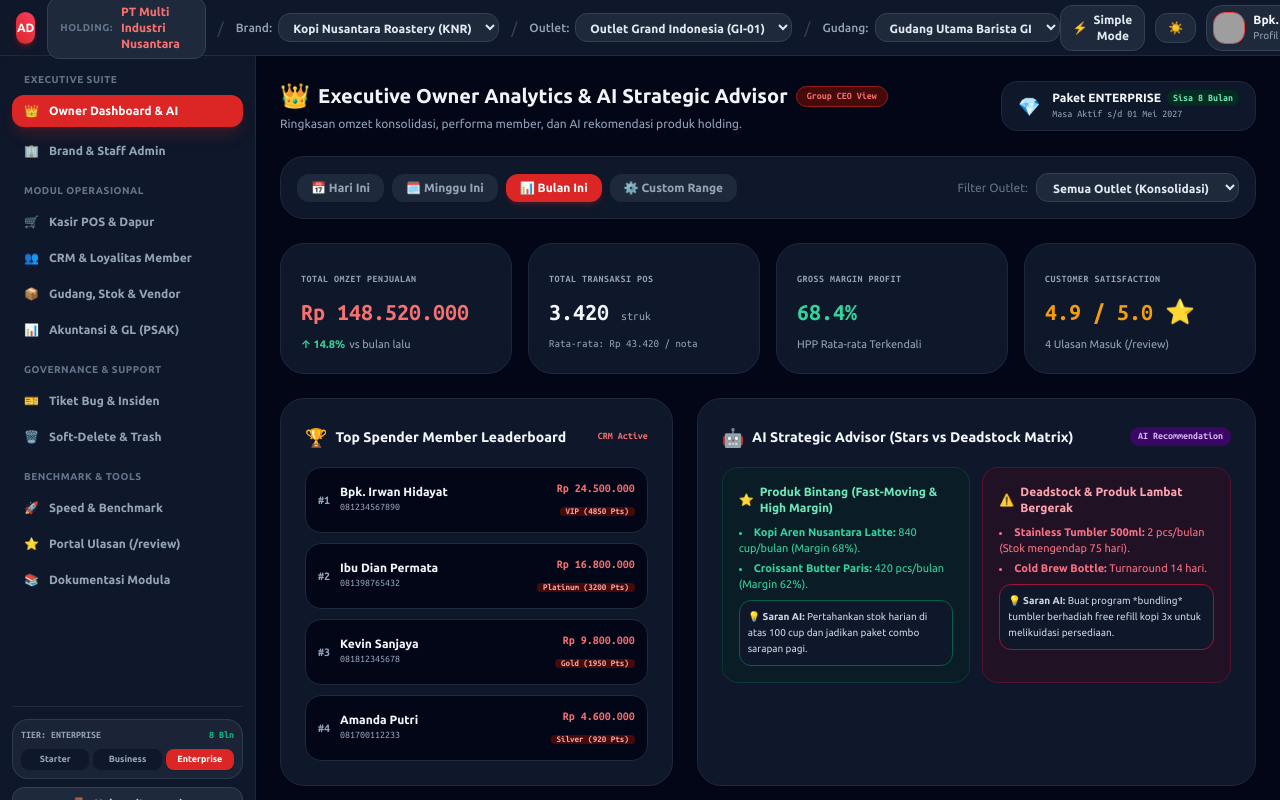
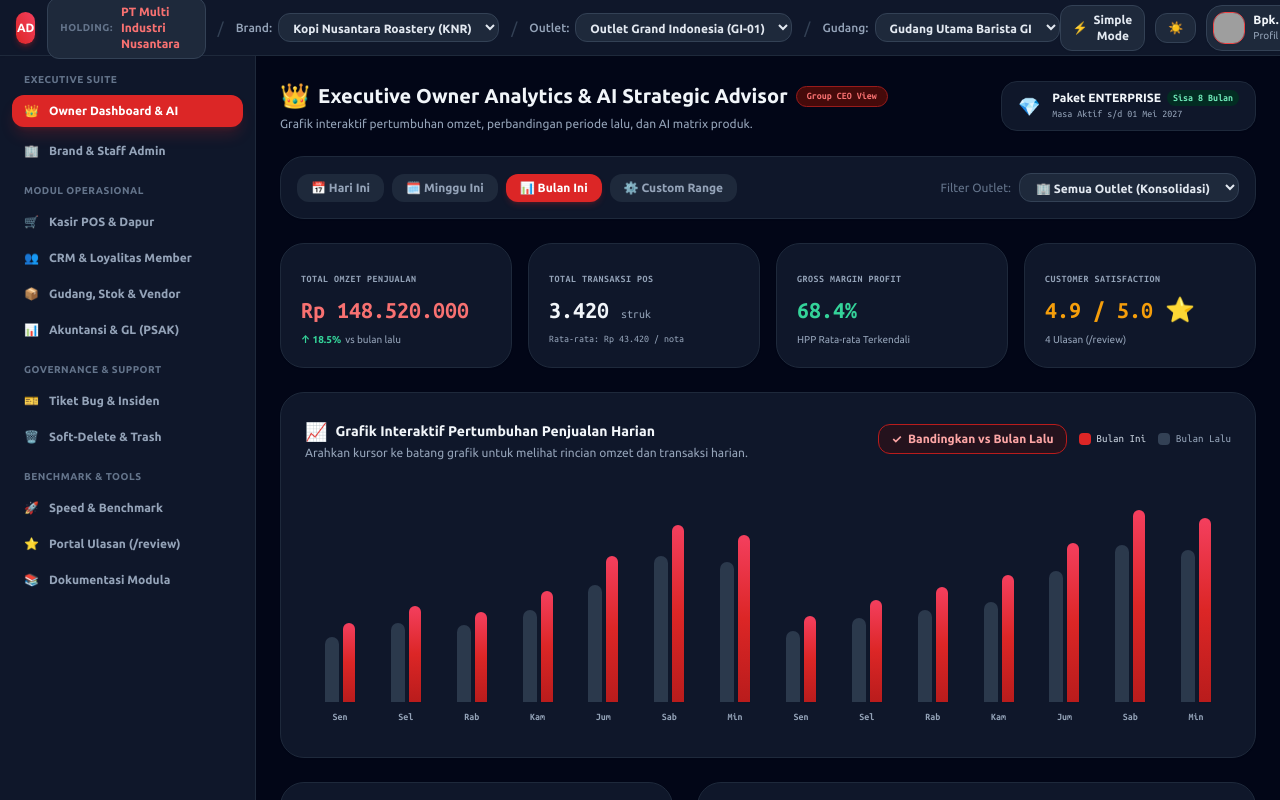
Before and after one commit to aenzet04/adamproject, a React (Vite) app in the folder apps/frontend/: page / in a window 1280 px wide. Shown: the top 800 px of the page. Built offline with nearby package versions, Linux system fonts and the light colour scheme; grey boxes are pictures that could not be loaded.

Commit message:
chore(auto-sync): automated commit 2026-08-31 22:48:10

```diff
--- a/apps/frontend/src/components/owner/OwnerAnalyticsDashboard.tsx
+++ b/apps/frontend/src/components/owner/OwnerAnalyticsDashboard.tsx
@@ -5,24 +5,52 @@
 import { useModuleLicenseStore } from '../../stores/useModuleLicenseStore';
 import { useReviewStore } from '../../stores/useReviewStore';
 
+interface DailySalesData {
+  day: string;
+  currentSales: number; // in thousands
+  compareSales: number; // in thousands
+  transactions: number;
+}
+
+const SALES_CHART_DATA: DailySalesData[] = [
+  { day: 'Sen (01)', currentSales: 4200, compareSales: 3500, transactions: 110 },
+  { day: 'Sel (02)', currentSales: 5100, compareSales: 4200, transactions: 135 },
+  { day: 'Rab (03)', currentSales: 4800, compareSales: 4100, transactions: 124 },
+  { day: 'Kam (04)', currentSales: 5900, compareSales: 4900, transactions: 152 },
+  { day: 'Jum (05)', currentSales: 7800, compareSales: 6200, transactions: 198 },
+  { day: 'Sab (06)', currentSales: 9400, compareSales: 7800, transactions: 245 },
+  { day: 'Min (07)', currentSales: 8900, compareSales: 7400, transactions: 230 },
+  { day: 'Sen (08)', currentSales: 4600, compareSales: 3800, transactions: 118 },
+  { day: 'Sel (09)', currentSales: 5400, compareSales: 4500, transactions: 140 },
+  { day: 'Rab (10)', currentSales: 6100, compareSales: 4900, transactions: 160 },
+  { day: 'Kam (11)', currentSales: 6700, compareSales: 5300, transactions: 172 },
+  { day: 'Jum (12)', currentSales: 8500, compareSales: 6900, transactions: 215 },
+  { day: 'Sab (13)', currentSales: 10200, compareSales: 8400, transactions: 268 },
+  { day: 'Min (14)', currentSales: 9800, compareSales: 8100, transactions: 250 },
+];
+
 export const OwnerAnalyticsDashboard: React.FC = () => {
   const [periodFilter, setPeriodFilter] = useState<'today' | 'this_week' | 'this_month' | 'custom'>('this_month');
   const [selectedBranchFilter, setSelectedBranchFilter] = useState<string>('all');
+  const [showComparison, setShowComparison] = useState<boolean>(true);
+  const [hoveredData, setHoveredData] = useState<DailySalesData | null>(null);
 
   const { getTopSpenders } = useCustomerStore();
   const { subscriptionTier, remainingMonths, expiryDate } = useModuleLicenseStore();
   const { reviews } = useReviewStore();
 
-  const topSpenders = getTopSpenders(4);
+  const topSpenders = getTopSpenders(4, selectedBranchFilter);
+
+  const maxSale = Math.max(...SALES_CHART_DATA.map((d) => Math.max(d.currentSales, d.compareSales)));
 
   return (
-    <div className="p-6 bg-slate-50 dark:bg-slate-950 text-slate-900 dark:text-slate-100 min-h-screen transition-colors space-y-6">
+    <div className="p-4 md:p-6 bg-slate-50 dark:bg-slate-950 text-slate-900 dark:text-slate-100 min-h-screen transition-colors space-y-6">
       {/* 1. TOP HEADER & SUBSCRIPTION BANNER */}
-      <div className="flex justify-between items-center flex-wrap gap-4">
+      <div className="flex flex-col md:flex-row justify-between items-start md:items-center gap-4">
         <div>
           <div className="flex items-center space-x-2">
             <span className="text-2xl">👑</span>
-            <h2 className="text-xl font-bold text-slate-800 dark:text-slate-100">
+            <h2 className="text-lg md:text-xl font-bold text-slate-800 dark:text-slate-100">
               Executive Owner Analytics & AI Strategic Advisor
             </h2>
             <span className="bg-red-100 dark:bg-red-950 text-red-700 dark:text-red-400 border border-red-300 dark:border-red-800 text-[10px] font-mono px-2.5 py-0.5 rounded-full font-bold">
@@ -30,12 +58,12 @@
             </span>
           </div>
           <p className="text-xs text-slate-500 dark:text-slate-400 mt-1">
-            Ringkasan omzet konsolidasi, performa member, dan AI rekomendasi produk holding.
+            Grafik interaktif pertumbuhan omzet, perbandingan periode lalu, dan AI matrix produk.
           </p>
         </div>
 
         {/* Subscription Status Pill */}
-        <div className="bg-white dark:bg-slate-900 border border-slate-200 dark:border-slate-800 px-4 py-2 rounded-2xl flex items-center space-x-3 shadow-sm">
+        <div className="bg-white dark:bg-slate-900 border border-slate-200 dark:border-slate-800 px-4 py-2 rounded-2xl flex items-center space-x-3 shadow-sm w-full md:w-auto">
           <span className="text-amber-500 text-lg">💎</span>
           <div className="text-xs">
             <div className="font-bold text-slate-800 dark:text-slate-100 flex items-center space-x-1.5">
@@ -50,8 +78,8 @@
       </div>
 
       {/* 2. FILTER PERIOD & OUTLET BAR */}
-      <div className="bg-white dark:bg-slate-900 p-4 rounded-3xl border border-slate-200 dark:border-slate-800 flex justify-between items-center shadow-sm">
-        <div className="flex space-x-2">
+      <div className="bg-white dark:bg-slate-900 p-4 rounded-3xl border border-slate-200 dark:border-slate-800 flex flex-col md:flex-row justify-between items-start md:items-center gap-3 shadow-sm">
+        <div className="flex flex-wrap gap-2 w-full md:w-auto">
           {(['today', 'this_week', 'this_month', 'custom'] as const).map((p) => (
             <button
               key={p}
@@ -70,70 +98,171 @@
           ))}
         </div>
 
-        <div className="flex items-center space-x-2">
-          <span className="text-xs text-slate-500">Filter Outlet:</span>
+        <div className="flex items-center space-x-2 w-full md:w-auto">
+          <span className="text-xs text-slate-500 whitespace-nowrap">Filter Outlet:</span>
           <select
             value={selectedBranchFilter}
             onChange={(e) => setSelectedBranchFilter(e.target.value)}
-            className="bg-slate-100 dark:bg-slate-800 text-slate-800 dark:text-slate-200 text-xs rounded-xl px-3 py-1.5 border border-slate-200 dark:border-slate-700 font-semibold focus:outline-none"
+            className="w-full md:w-auto bg-slate-100 dark:bg-slate-800 text-slate-800 dark:text-slate-200 text-xs rounded-xl px-3 py-1.5 border border-slate-200 dark:border-slate-700 font-semibold focus:outline-none"
           >
-            <option value="all">Semua Outlet (Konsolidasi)</option>
+            <option value="all">🏢 Semua Outlet (Konsolidasi)</option>
             <option value="br-01">Outlet Grand Indonesia</option>
             <option value="br-02">Outlet Senopati</option>
+            <option value="br-03">Store Kelapa Gading</option>
           </select>
         </div>
       </div>
 
       {/* 3. KEY METRICS CARDS */}
-      <div className="grid grid-cols-1 md:grid-cols-4 gap-4">
-        <div className="bg-white dark:bg-slate-900 border border-slate-200 dark:border-slate-800 p-5 rounded-3xl shadow-sm space-y-2">
+      <div className="grid grid-cols-2 lg:grid-cols-4 gap-3 md:gap-4">
+        <div className="bg-white dark:bg-slate-900 border border-slate-200 dark:border-slate-800 p-4 md:p-5 rounded-3xl shadow-sm space-y-1.5">
           <span className="text-[10px] font-bold text-slate-400 uppercase tracking-wider font-mono">
             Total Omzet Penjualan
           </span>
-          <div className="text-2xl font-black font-mono text-red-600 dark:text-red-400">
+          <div className="text-xl md:text-2xl font-black font-mono text-red-600 dark:text-red-400">
             Rp 148.520.000
           </div>
-          <div className="text-[11px] text-emerald-600 dark:text-emerald-400 font-bold flex items-center space-x-1">
-            <span>↑ 14.8%</span>
+          <div className="text-[10px] text-emerald-600 dark:text-emerald-400 font-bold flex items-center space-x-1">
+            <span>↑ 18.5%</span>
             <span className="text-slate-400 font-normal">vs bulan lalu</span>
           </div>
         </div>
 
-        <div className="bg-white dark:bg-slate-900 border border-slate-200 dark:border-slate-800 p-5 rounded-3xl shadow-sm space-y-2">
+        <div className="bg-white dark:bg-slate-900 border border-slate-200 dark:border-slate-800 p-4 md:p-5 rounded-3xl shadow-sm space-y-1.5">
           <span className="text-[10px] font-bold text-slate-400 uppercase tracking-wider font-mono">
             Total Transaksi POS
           </span>
-          <div className="text-2xl font-black font-mono text-slate-800 dark:text-slate-100">
+          <div className="text-xl md:text-2xl font-black font-mono text-slate-800 dark:text-slate-100">
             3.420 <span className="text-xs font-normal text-slate-400">struk</span>
           </div>
-          <div className="text-[11px] text-slate-400 font-mono">Rata-rata: Rp 43.420 / nota</div>
+          <div className="text-[10px] text-slate-400 font-mono">Rata-rata: Rp 43.420 / nota</div>
         </div>
 
-        <div className="bg-white dark:bg-slate-900 border border-slate-200 dark:border-slate-800 p-5 rounded-3xl shadow-sm space-y-2">
+        <div className="bg-white dark:bg-slate-900 border border-slate-200 dark:border-slate-800 p-4 md:p-5 rounded-3xl shadow-sm space-y-1.5">
           <span className="text-[10px] font-bold text-slate-400 uppercase tracking-wider font-mono">
             Gross Margin Profit
           </span>
-          <div className="text-2xl font-black font-mono text-emerald-600 dark:text-emerald-400">
+          <div className="text-xl md:text-2xl font-black font-mono text-emerald-600 dark:text-emerald-400">
             68.4%
           </div>
-          <div className="text-[11px] text-slate-400">HPP Rata-rata Terkendali</div>
+          <div className="text-[10px] text-slate-400">HPP Rata-rata Terkendali</div>
         </div>
 
-        <div className="bg-white dark:bg-slate-900 border border-slate-200 dark:border-slate-800 p-5 rounded-3xl shadow-sm space-y-2">
+        <div className="bg-white dark:bg-slate-900 border border-slate-200 dark:border-slate-800 p-4 md:p-5 rounded-3xl shadow-sm space-y-1.5">
           <span className="text-[10px] font-bold text-slate-400 uppercase tracking-wider font-mono">
             Customer Satisfaction
           </span>
-          <div className="text-2xl font-black font-mono text-amber-500">
+          <div className="text-xl md:text-2xl font-black font-mono text-amber-500">
             4.9 / 5.0 ⭐
           </div>
-          <div className="text-[11px] text-slate-400">{reviews.length} Ulasan Masuk (/review)</div>
+          <div className="text-[10px] text-slate-400">{reviews.length} Ulasan (/review)</div>
         </div>
       </div>
 
-      {/* 4. TOP SPENDER LEADERBOARD & AI ADVISOR GRID */}
+      {/* 4. INTERACTIVE GROWTH CHART (KOMPARASI VS BULAN LALU / TARGET) */}
+      <div className="bg-white dark:bg-slate-900 border border-slate-200 dark:border-slate-800 rounded-3xl p-5 md:p-6 shadow-sm space-y-4">
+        <div className="flex flex-col md:flex-row justify-between items-start md:items-center gap-3">
+          <div>
+            <div className="flex items-center space-x-2">
+              <span className="text-lg">📈</span>
+              <h3 className="text-sm font-bold text-slate-800 dark:text-slate-100">
+                Grafik Interaktif Pertumbuhan Penjualan Harian
+              </h3>
+            </div>
+            <p className="text-xs text-slate-500 dark:text-slate-400">
+              Arahkan kursor ke batang grafik untuk melihat rincian omzet dan transaksi harian.
+            </p>
+          </div>
+
+          <div className="flex items-center space-x-3 text-xs">
+            <button
+              onClick={() => setShowComparison(!showComparison)}
+              className={`px-3 py-1.5 rounded-xl font-bold transition-all border flex items-center space-x-1.5 ${
+                showComparison
+                  ? 'bg-red-50 dark:bg-red-950/40 text-red-700 dark:text-red-300 border-red-300 dark:border-red-700'
+                  : 'bg-slate-100 dark:bg-slate-800 text-slate-500 border-slate-200'
+              }`}
+            >
+              <span>{showComparison ? '✓' : '○'}</span>
+              <span>Bandingkan vs Bulan Lalu</span>
+            </button>
+
+            <div className="flex items-center space-x-3 text-[11px] font-mono">
+              <div className="flex items-center space-x-1.5">
+                <span className="w-3 h-3 rounded bg-red-600 inline-block" />
+                <span className="text-slate-700 dark:text-slate-300">Bulan Ini</span>
+              </div>
+              {showComparison && (
+                <div className="flex items-center space-x-1.5">
+                  <span className="w-3 h-3 rounded bg-slate-300 dark:bg-slate-700 inline-block" />
+                  <span className="text-slate-400">Bulan Lalu</span>
+                </div>
+              )}
+            </div>
+          </div>
+        </div>
+
+        {/* Hover Tooltip Box */}
+        {hoveredData && (
+          <div className="bg-slate-950 text-slate-100 p-3 rounded-2xl border border-red-500/50 shadow-xl flex justify-between items-center text-xs animate-fadeInScale">
+            <div className="flex items-center space-x-3">
+              <span className="font-bold text-red-400 font-mono">{hoveredData.day}</span>
+              <div>
+                <span className="text-slate-400 text-[10px]">Omzet: </span>
+                <span className="font-bold font-mono text-white">
+                  Rp {(hoveredData.currentSales * 1000).toLocaleString('id-ID')}
+                </span>
+                {showComparison && (
+                  <span className="text-slate-400 text-[10px] ml-2 font-mono">
+                    (vs Rp {(hoveredData.compareSales * 1000).toLocaleString('id-ID')})
+                  </span>
+                )}
+              </div>
+            </div>
+            <div className="text-[11px] text-emerald-400 font-bold font-mono">
+              {hoveredData.transactions} Transaksi
+            </div>
+          </div>
+        )}
+
+        {/* SVG/CSS Interactive Bar Chart */}
+        <div className="h-64 flex items-end space-x-2 md:space-x-3 pt-6 pb-2 px-2 overflow-x-auto">
+          {SALES_CHART_DATA.map((d, idx) => {
+            const currentHeight = Math.round((d.currentSales / maxSale) * 100);
+            const compareHeight = Math.round((d.compareSales / maxSale) * 100);
+
+            return (
+              <div
+                key={idx}
+                onMouseEnter={() => setHoveredData(d)}
+                onMouseLeave={() => setHoveredData(null)}
+                className="flex-1 min-w-[36px] flex flex-col items-center justify-end h-full group cursor-pointer"
+              >
+                <div className="w-full flex items-end justify-center space-x-1 h-48">
+                  {showComparison && (
+                    <div
+                      style={{ height: `${compareHeight}%` }}
+                      className="w-2.5 md:w-3.5 bg-slate-300 dark:bg-slate-700/80 rounded-t-lg transition-all duration-300 group-hover:bg-slate-400"
+                    />
+                  )}
+                  <div
+                    style={{ height: `${currentHeight}%` }}
+                    className="w-3 md:w-4.5 bg-gradient-to-t from-red-700 via-red-600 to-rose-500 rounded-t-lg transition-all duration-300 group-hover:scale-105 shadow-sm"
+                  />
+                </div>
+                <span className="text-[9px] md:text-[10px] font-mono text-slate-500 dark:text-slate-400 mt-2 truncate w-full text-center group-hover:text-red-500 font-bold">
+                  {d.day.split(' ')[0]}
+                </span>
+              </div>
+            );
+          })}
+        </div>
+      </div>
+
+      {/* 5. TOP SPENDER LEADERBOARD & AI ADVISOR GRID */}
       <div className="grid grid-cols-1 lg:grid-cols-12 gap-6">
         {/* TOP SPENDER LEADERBOARD */}
-        <div className="lg:col-span-5 bg-white dark:bg-slate-900 border border-slate-200 dark:border-slate-800 rounded-3xl p-6 shadow-sm space-y-4">
+        <div className="lg:col-span-5 bg-white dark:bg-slate-900 border border-slate-200 dark:border-slate-800 rounded-3xl p-5 md:p-6 shadow-sm space-y-4">
           <div className="flex justify-between items-center">
             <div className="flex items-center space-x-2">
               <span className="text-lg">🏆</span>
@@ -156,7 +285,7 @@
                   <span className="font-bold font-mono text-xs text-slate-400">#{idx + 1}</span>
                   <div>
                     <div className="font-bold text-xs text-slate-800 dark:text-slate-100">{c.name}</div>
-                    <div className="text-[10px] text-slate-400 font-mono">{c.phone}</div>
+                    <div className="text-[10px] text-slate-400 font-mono">{c.branchName}</div>
                   </div>
                 </div>
 
@@ -174,7 +303,7 @@
         </div>
 
         {/* AI STRATEGIC ADVISOR MATRIX */}
-        <div className="lg:col-span-7 bg-white dark:bg-slate-900 border border-slate-200 dark:border-slate-800 rounded-3xl p-6 shadow-sm space-y-4">
+        <div className="lg:col-span-7 bg-white dark:bg-slate-900 border border-slate-200 dark:border-slate-800 rounded-3xl p-5 md:p-6 shadow-sm space-y-4">
           <div className="flex justify-between items-center">
             <div className="flex items-center space-x-2">
               <span className="text-lg">🤖</span>
@@ -187,7 +316,7 @@
             </span>
           </div>
 
-          <div className="grid grid-cols-2 gap-3 text-xs">
+          <div className="grid grid-cols-1 md:grid-cols-2 gap-3 text-xs">
             <div className="bg-emerald-50 dark:bg-emerald-950/30 p-4 rounded-2xl border border-emerald-200 dark:border-emerald-800/40 space-y-2">
               <div className="flex items-center space-x-1.5 font-bold text-emerald-800 dark:text-emerald-300">
                 <span>⭐</span>
```
